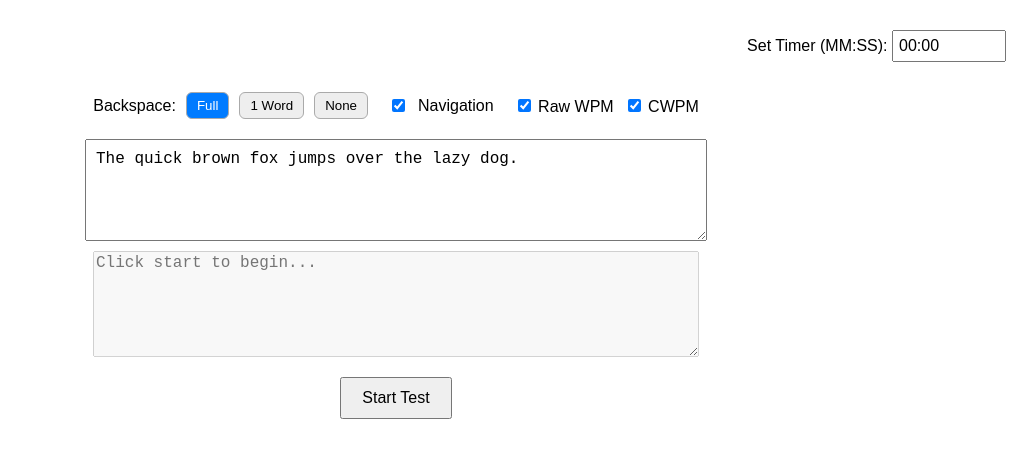
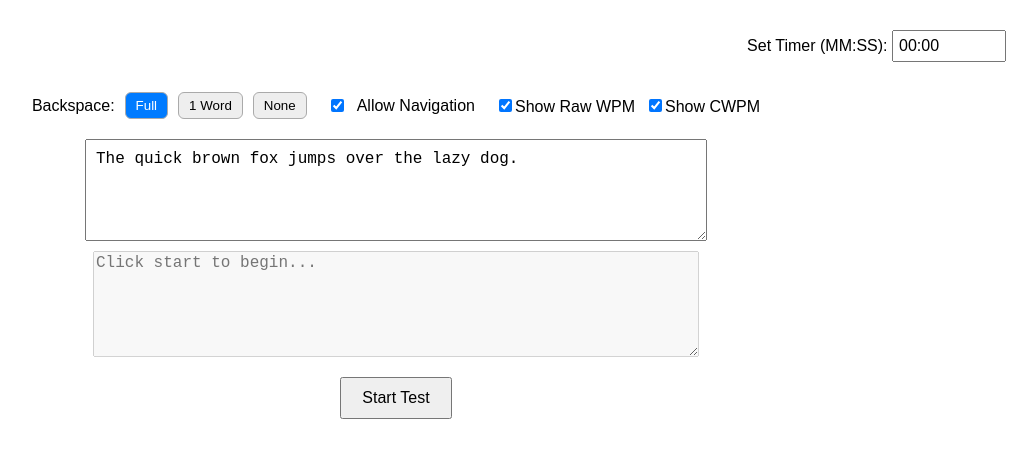
Before and after one commit to dineshsambharwal/typing-test, a plain HTML site: page index.html in a window 1280 px wide. Shown: the whole page, without its empty margins (244-1280 px from the left). Drawn offline with Linux system fonts and the light colour scheme.

Commit message:
Update index.html

```diff
--- a/index.html
+++ b/index.html
@@ -125,12 +125,12 @@
 
     <div class="control-group">
       <input type="checkbox" id="allow-arrows" checked />
-      <label for="allow-arrows">Navigation</label>
+      <label for="allow-arrows">Allow Navigation</label>
     </div>
 
     <div class="control-group">
-      <label><input type="checkbox" id="show-raw-wpm" checked> Raw WPM</label>
-      <label><input type="checkbox" id="show-cwpm" checked> CWPM</label>
+      <label><input type="checkbox" id="show-raw-wpm" checked>Show Raw WPM</label>
+      <label><input type="checkbox" id="show-cwpm" checked>Show CWPM</label>
     </div>
   </div>
 
```
